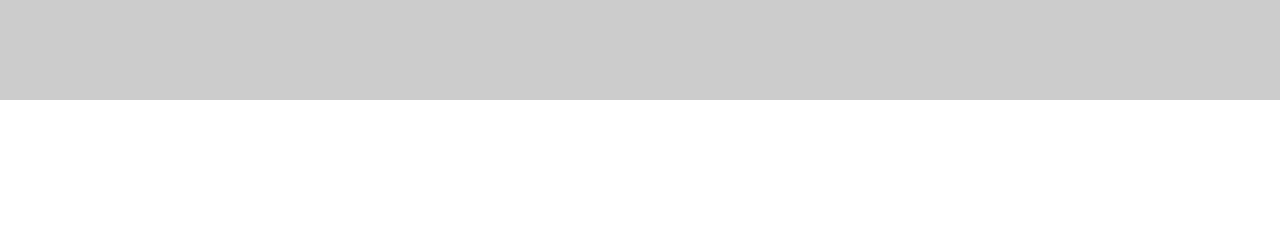
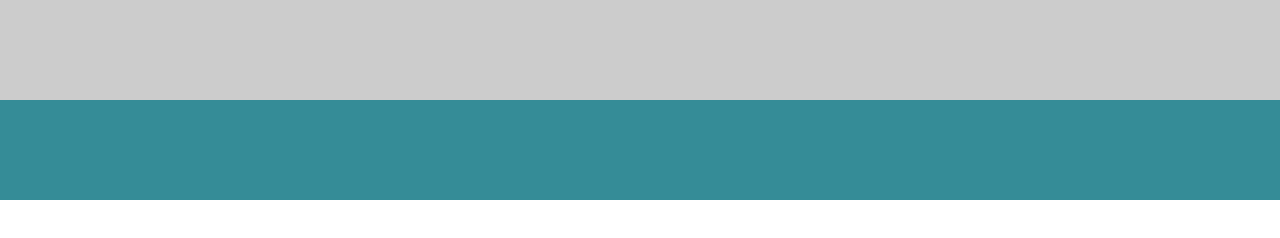
Before and after one commit to alterunuvu/tallergit, a plain HTML site: page index.html in a window 1280 px wide. Drawn offline with Linux system fonts and the light colour scheme.

Commit message:
Footer bg

```diff
--- a/assets/styles.css
+++ b/assets/styles.css
@@ -6,3 +6,8 @@ header {
   height: 100px;
   background-color: #ccc;
 }
+
+footer {
+  height: 100px;
+  background-color: rgb(53, 140, 151);
+}
```
